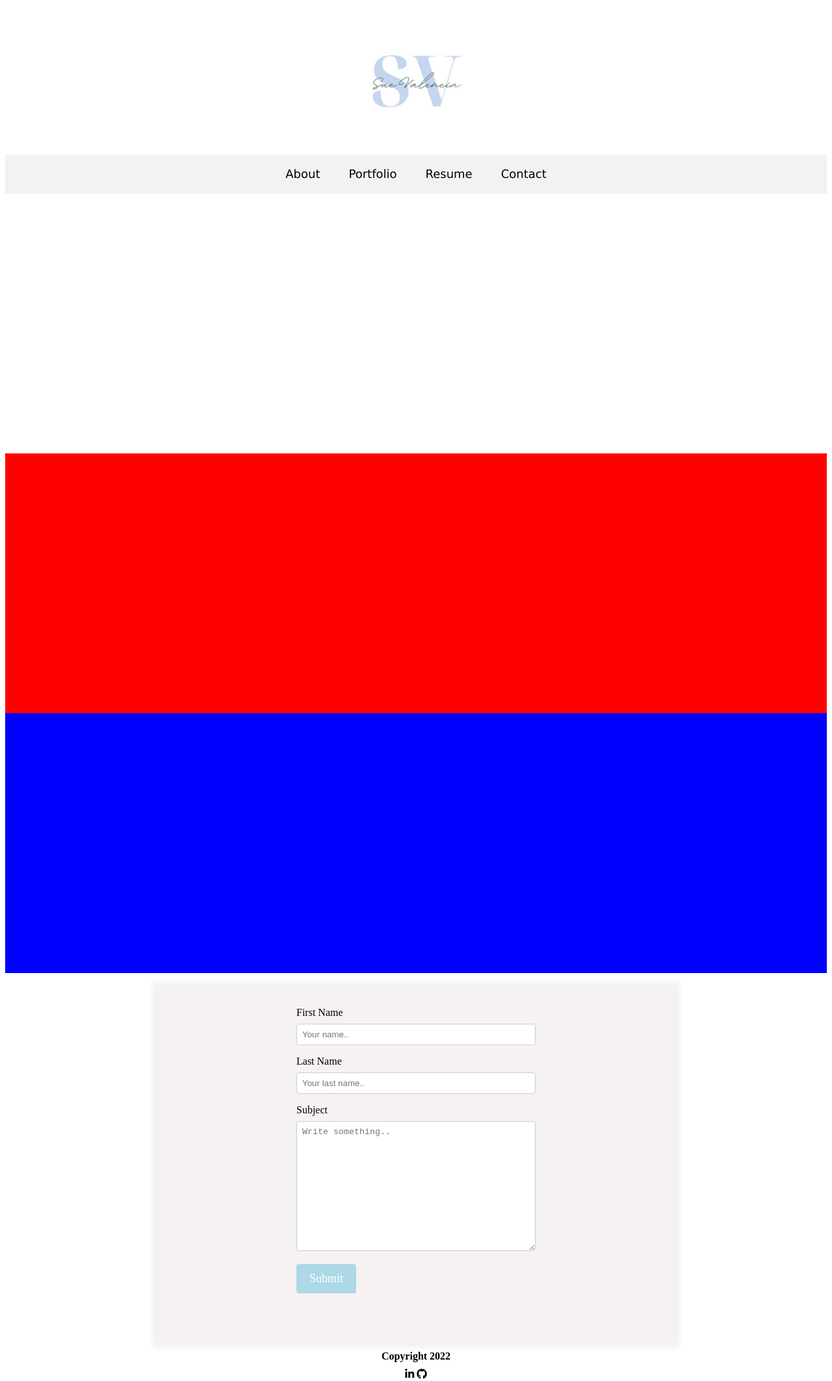
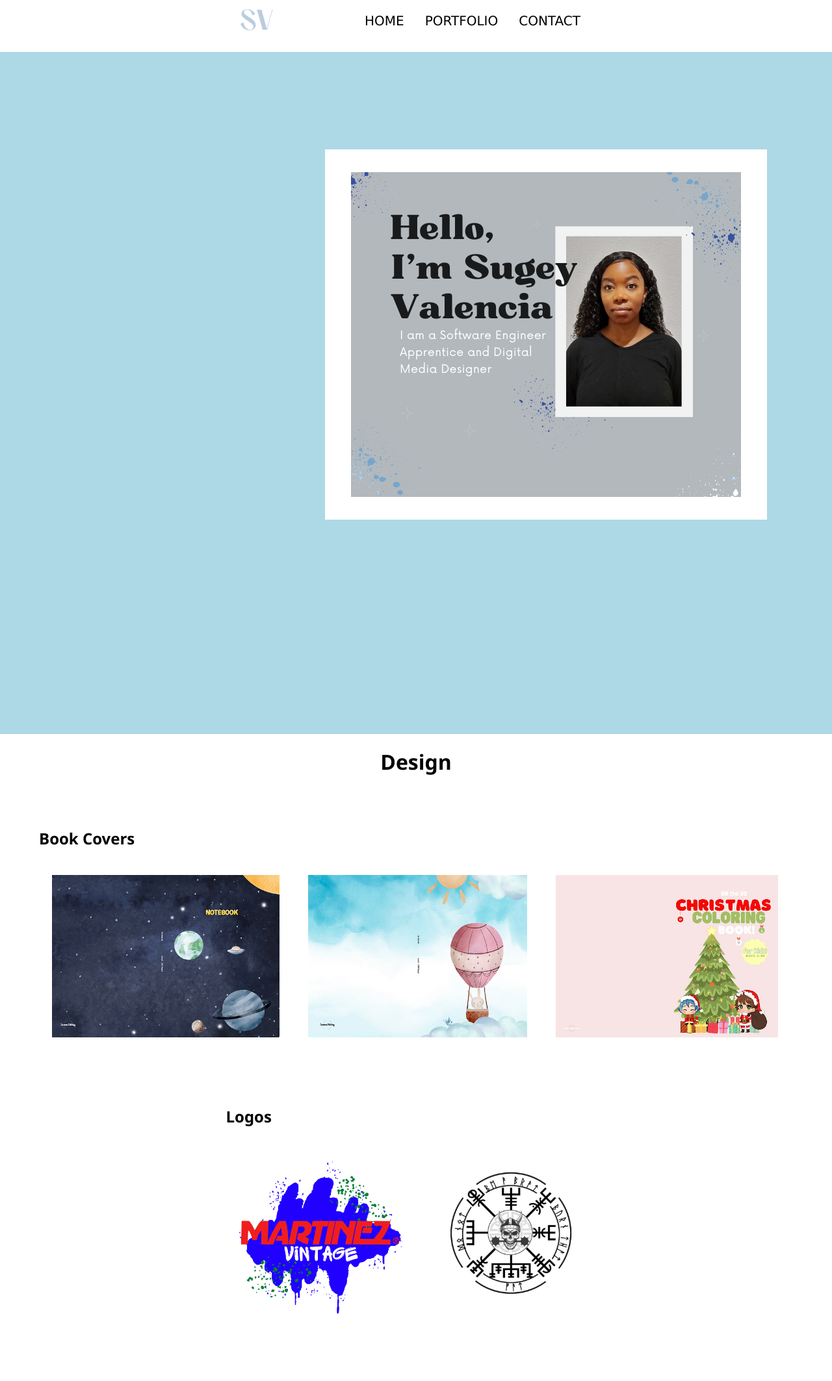
Before and after one commit to sueanyv/VR21, a plain HTML site: page portfolio.html in a window 1280 px wide. Shown: the top 2126 px of the page at 65% size. Drawn offline with Linux system fonts and the light colour scheme.

Commit message:
portfolio

```diff
--- a/portfolio.html
+++ b/portfolio.html
@@ -1,77 +1,88 @@
 <!DOCTYPE html>
 <html lang="en">
+
 <head>
   <meta charset="UTF-8">
   <meta http-equiv="X-UA-Compatible" content="IE=edge">
   <meta name="viewport" content="width=device-width, initial-scale=1.0">
-    <link rel="stylesheet" href="path/to/font-awesome/css/font-awesome.min.css">
+  <script src="https://kit.fontawesome.com/7d8b5e9cf1.js" crossorigin="anonymous"></script>
   <link rel="stylesheet" href="style2.css">
   <title>Portfolio</title>
 </head>
+
 <body>
+  <div id="header">
+    <div id="navbar">
+      <img src="img/logo.png" id="logo" alt="my logo">
+      <div class="nav">
+        <a href="#home">HOME</a>
+        <div class="dropdown">
+          <button class="dropbtn">PORTFOLIO
+          </button>
+          <div class="dropdown-content">
+            <a href="#websites">WEBSITES</a>
+            <a href="#design">DESIGN</a>
+          </div>
+        </div>
+        <a href="#contact">CONTACT</a>
+      </div>
+    </div>
+  </div>
 
-      <header id="header">
-        <img src="logo.png" id="logo" alt="buisness logo">
-      </header>
+  <div id="home">
+    <div id="homebox">
+      <img src="img/mypic.png" id="mypic" alt="my picture">
+    </div>
+  </div>
 
-      <nav>
-        <ul class="navbar">
-          <li><a href="#about">About</a></li>
-          <li><a href="#portfolio">Portfolio</a></li>
-          <li><a href="#resume.html">Resume</a></li>
-          <li><a href="#contact">Contact</a></li>
-        </ul>
-      </nav>
-
-
-
-<div id="about">
+  <div id="design">
+    <h1 id="destitle">Design</h1>
+    <div id="bookcover">
+      <h2>Book Covers</h2>
+      <img src="img/space.png" class="books " alt="books cover">
+      <img src="img/balloon.png" class="books " alt="books cover">
+      <img src="img/christmas.png" class="books" alt="books cover">
+    </div>
+    <div id="buislogos">
+      <h2>Logos</h2>
+      <img src="img/martinez.png" class="bizlogo" alt="buisness logo">
+      <img src="img/skull.png" class="bizlogo" alt="buisness logo">
+    </div>
 
   </div>
-<div id="resume">
-
+  <div id="websites">
+    <h1>Websites</h1>
+    <div id="webbox">
+      <a href="https://sueanyv.github.io/SelenaSite/"><img src="img/selena.png" class="websiteImg"
+          alt="selena website"></a>
+      <a href="https://michael-moviefinder.herokuapp.com/"><img src="img/movie.png" class="websiteImg"
+          alt="move website"></a>
+      <a href="https://averypratt.github.io/Jigsaw-Puzzle/"> <img src="img/jigsaw.png" class="websiteImg"
+          alt="jigsaw website"></a>
     </div>
-<div id="port">
-
   </div>
 
-
   <div id="contact">
-    <div class="container">
+    <div class="formContainer">
+      <div id="conImagebox">
+        <img src="img/name.png" id="contlogo" alt="buisness logo">
+        <h2>Contact Me</h2>
+        <p>Sugey.Valencia@tlgcohort.com</p>
+       <a href="https://github.com/sueanyv"> <i class="fa fa-github " aria-hidden="true"></i></a>
+      </div>
       <form action="mailto:sueany16@gmail.com" method="post" enctype="text/plain">
-        <label for="fname">First Name</label>
         <input type="text" id="fname" name="firstname" placeholder="Your name..">
-        <label for="lname">Last Name</label>
         <input type="text" id="lname" name="lastname" placeholder="Your last name..">
-        <label for="subject">Subject</label>
-        <textarea id="subject" name="subject" placeholder="Write something.." style="height:200px"></textarea>
+        <textarea id="subject" name="subject" placeholder="Messgae" style="height:200px"></textarea>
         <input type="submit" value="Submit">
       </form>
     </div>
   </div>
 
 
-
-
-
-
-
   <footer id="footer">
     <h1 id="copyright">Copyright 2022 </h1>
-        <i class="fa fa-linkedin" aria-hidden="true"></i>
-        <i class="fa fa-github" aria-hidden="true"></i>
   </footer>
 </body>
 
 </html>
-
-
-
-
-
-
-
-
-
-</body>
-</html>
--- a/style2.css
+++ b/style2.css
@@ -1,80 +1,230 @@
-
-
-  #header {
- height: 230px;
-
-
+body {
+  margin: 0%;
 }
-  /* body{
-    background-color: bisque;
-  } */
 
 
 #logo {
-    display: block;
-    margin-left: auto;
-    margin-right: auto;
-    height: 230px;
+  margin-top: 5px;
+  height: 60px;
+  padding-right: 120px;
+
+}
+#header {
+  height: 80px;
 }
 
 
-  nav {
-    margin: 0;
-    padding: 0;
-    background-color: #F2F2F2;
+#navbar {
+  display: inline-flex;
+  top: 0px;
+  position: fixed;
+  background-color: white;
+  width: 100%;
+  justify-content: center;
+
 }
 
-  .navbar{
+.nav {
+  width: 370px;
+  overflow: hidden;
+}
+
+.nav a {
+  font-family: Verdana, Arial, sans-serif;
+  float: left;
+  font-size: 20px;
+  color: black;
+  text-align: center;
+  padding: 20px 16px;
+  text-decoration: none;
+}
+
+.dropdown {
+  float: left;
+  overflow: hidden;
+}
+
+.dropdown .dropbtn {
+  font-size: 20px;
+  border: none;
+  outline: none;
+  color: black;
+  padding: 20px 16px;
+  background-color: inherit;
+  font-family: Verdana, Arial, sans-serif;
+  margin: 0;
+}
+
+.nav a:hover,
+.dropdown:hover .dropbtn {
+  background-color: lightblue;
+}
+
+.dropdown-content {
+  display: none;
+  position: absolute;
+  background-color: #f9f9f9;
+  min-width: 160px;
+  box-shadow: 0px 8px 16px 0px rgba(0, 0, 0, 0.2);
+  z-index: 1;
+}
+
+.dropdown-content a {
+  float: none;
+  color: black;
+  padding: 21px 16px;
+  text-decoration: none;
+  display: block;
+  text-align: left;
+}
+
+.dropdown-content a:hover {
+  background-color: lightblue;
+}
+
+.dropdown:hover .dropdown-content {
+  display: block;
+}
+
+/* Home*/
+#home {
+  height: 900px;
+  background-color:lightblue;
+  padding-left: 500px;
+  padding-top: 150px;
+}
+
+#homebox{
+  background-color: white;
+  height: 570px;
+  width: 680px;
+  display: inline-flex;
+}
+#mypic{
+  height: 500px;
+  margin-left: 40px;
+  margin-top: 35px;;
+}
+
+
+/* Design */
+#design {
+  font-family: 'Segoe UI', Tahoma, Geneva, Verdana, sans-serif;
+  height: 1000px;
+  display: inline-flex;
+  width: 100%;
+  display: inline-block;
+}
+#destitle {
   text-align: center;
 }
 
-
-  nav ul {
-
-    padding: 0;
-    margin: 0;
-    list-style: none;
-    position: relative;
+#buislogos{
+  width: 585px;
+  margin-top: 80px;
+  display: block;
+  margin-right: auto;
+  margin-left: auto;
 }
 
-  nav ul li {
-    margin: 0px;
-    display: inline-block;
-    font-family: Verdana, Arial, sans-serif;
-    color: black;
-    line-height: 32px;
+.bizlogo{
+  width: 250px;
+  height: 250px;
+  padding: 20px;
 }
 
-  nav a {
+#bookcover {
+  margin-top: 80px;
+  width: 1160px;
   display: block;
-    padding: 14px 20px;
-    color: black;
-    font-size: 18px;
-    text-decoration: none;
+  margin-right: auto;
+  margin-left: auto;
+}
+.books{
+  height: 250px;
+  padding: 20px;
+}
+
+/* Website */
+
+#websites {
+  font-family: 'Segoe UI', Tahoma, Geneva, Verdana, sans-serif;
+  height: 700px;
+  background-repeat: no-repeat, repeat;
+  text-align: center;
+  background-image: url("img/omp.png");
+  background-size: cover;
 
 }
 
-  nav a:hover {
-    background-color: lightblue;
-  }
-  #about{
-    height: 400px;
-
+#webbox {
+  width: 100%;
+  margin-left: auto;
+  margin-right: auto;
+  display: block;
 }
 
-  #resume{
-    height: 400px;
-    background-color:red;
+.websiteImg {
+  width: 30%;
+  height: 30%;
+  margin-top: 150px;
+  padding: 15px;
 }
 
-#port{
-    height: 400px;
-    background-color: blue;
+.websiteImg:hover {
+  background-color: lightblue;
 }
 
 
+/* Contact Page */
 
-  input[type=text], select, textarea {
+#contact {
+  height: 800px;
+  width: 100%;
+  justify-content: center;
+  display: flex;
+  background-color: rgb(203, 218, 232);
+}
+
+.formContainer {
+  margin-top: 100px;
+  width: 850px;
+  height: 550px;
+  padding: 20px;
+  display: flex;
+  background-color: rgb(236, 236, 237);
+  box-shadow: 0 0 10px 8px rgb(115, 132, 151);
+}
+
+#conImagebox {
+  padding-top: 105px;
+  width: 400px;
+  height: 370px;
+  text-align: center;
+  font-family: 'Lucida Sans', 'Lucida Sans Regular', 'Lucida Grande', 'Lucida Sans Unicode', Geneva, Verdana, sans-serif;
+  color: black;
+}
+
+#contlogo {
+  height: 180px;
+}
+
+.fa,
+.fas {
+  font-weight: 900;
+  font-size: 17pt;
+}
+
+form {
+  padding-top: 80px;
+  padding-left: 30px;
+  width: 350px;
+  display: inline;
+}
+
+input[type=text],
+select,
+textarea {
   width: 100%;
   padding: 8px;
   border: 1px solid #ccc;
@@ -86,47 +236,24 @@
 }
 
 input[type=submit] {
-    color: white;
+  color: rgb(6, 6, 6);
   font-size: 18px;
   padding: 12px 20px;
   border: none;
   border-radius: 4px;
   cursor: pointer;
-    background-color: lightblue;
+  background-color: #F2F2F2;
   font-family: serif;
 }
 
 input[type=submit]:hover {
-    background-color: #F2F2F2;
-  }
-  #contact{
-    margin-top: 20px;
-    background-color: rgb(246, 242, 242);
-    height: 550px;
-    width: 800px;
-    display: block;
-    margin-left: auto;
-    margin-right: auto;
-    box-shadow:  0 0 10px 5px  rgb(240, 237, 237);
-  }
-  .container {
-    width: 46%;
-    padding: 4%;
-    display: block;
-    margin-left: auto;
-    margin-right: auto;
-
-
+  background-color: rgb(208, 210, 210);
 }
 
-
 #footer {
-    height: 40px;
   text-align: center;
+  color: black;
 }
-
-
-
 
 #copyright {
   font-family: serif;
```
Also changed, not shown: img/balloon.png (added), img/christmas.png (added), img/jigsaw.png (added), img/logo.png (added), img/martinez.png (added), img/movie.png (added), img/mypic.png (added), img/name.png (added), img/omp.png (added), img/selena.png (added), img/skull.png (added), img/space.png (added), logo.png (deleted), 1 other file. Lines whose indentation alone changed are shown as unchanged.
